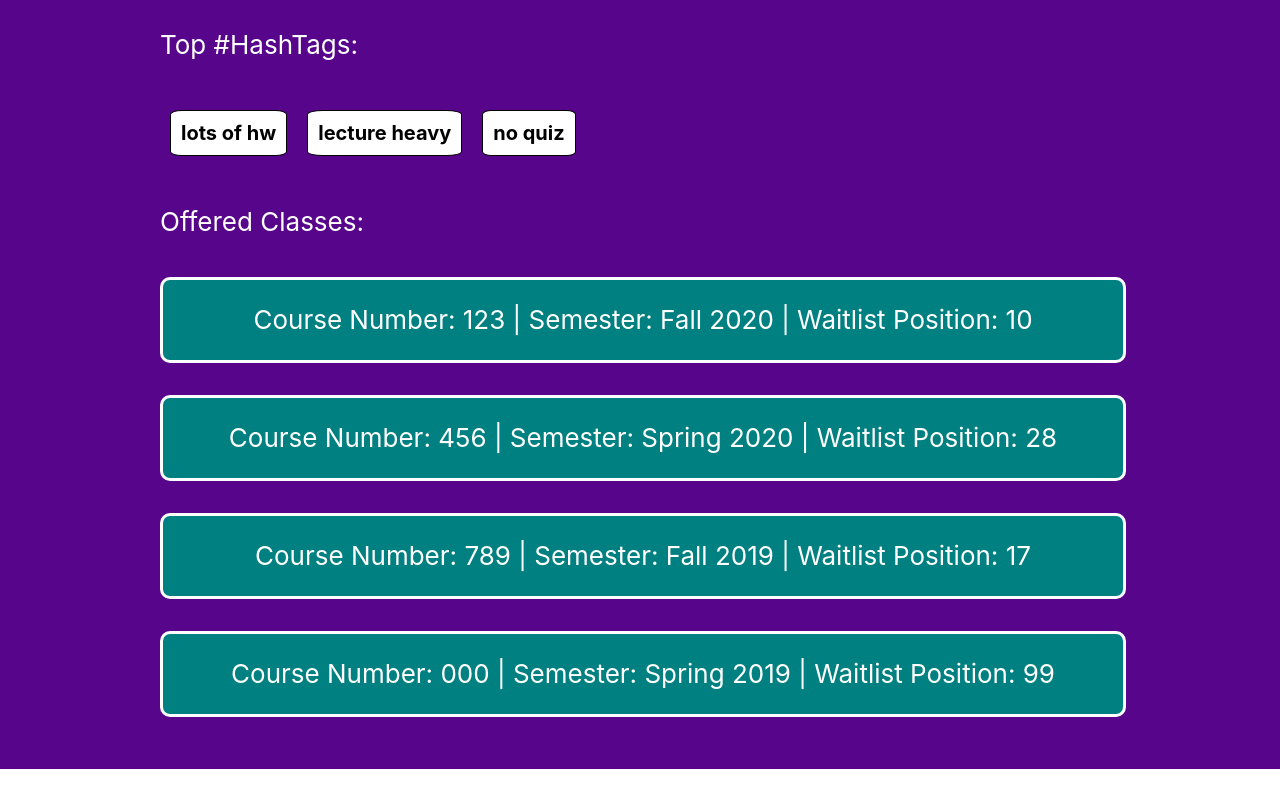
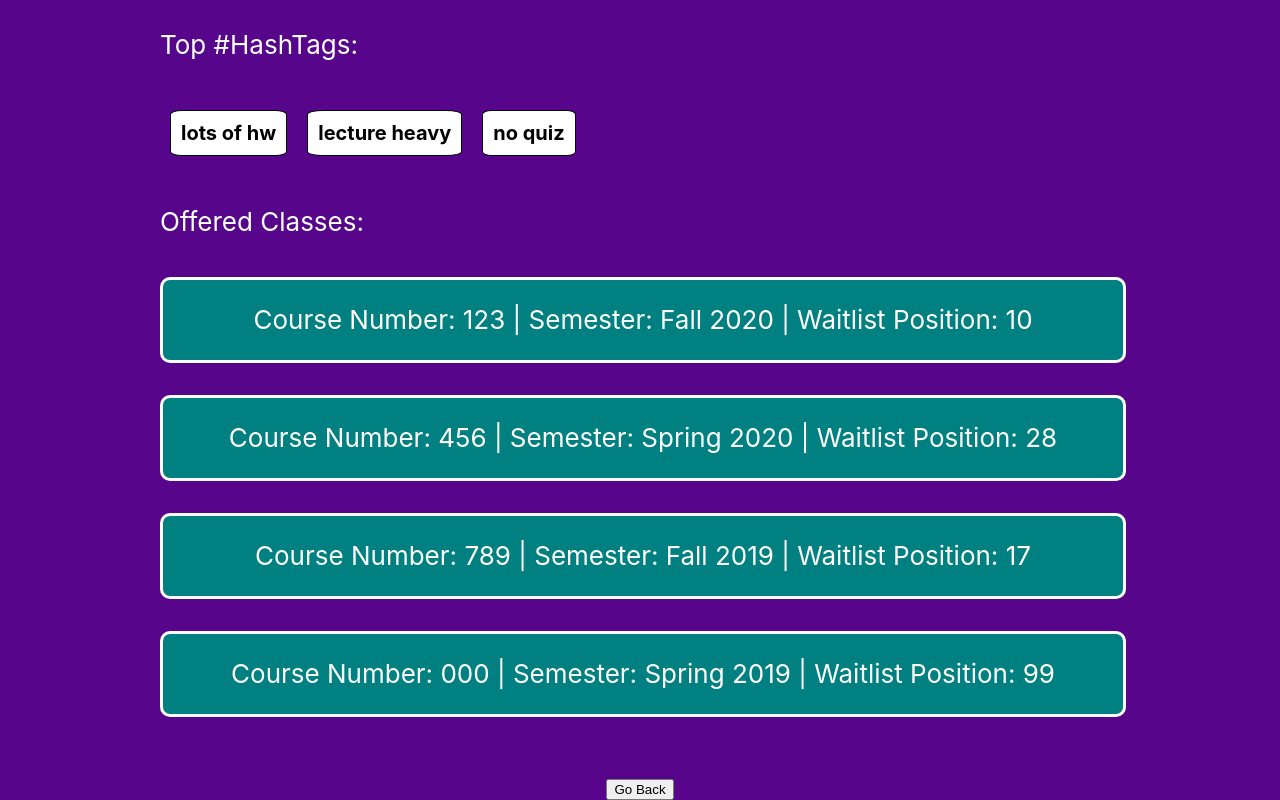
Before and after one commit to software-assignments-spring2021/project-setup-team-kauran-hybrid, a React (Create React App) app in the folder front-end/: page /ProfInfo in a window 1280 px wide. Shown: the part 491-1291 px from the top of the page. Before the commit the page ends 1260 px from the top, so only its background shows below. Built offline with nearby package versions, Linux system fonts and the light colour scheme.

Commit message:
Added return button on ProfInfo

```diff
--- a/front-end/src/ProfInfo.js
+++ b/front-end/src/ProfInfo.js
@@ -20,6 +20,10 @@ const ProfInfo=(props)=>{
         )
       }
       const HashTags = ["lots of hw", "lecture heavy", "no quiz"]
+
+      const goBack = () => {
+        window.history.back();
+      }
 
     return(
       <div className="App-page">
@@ -57,10 +61,12 @@ const ProfInfo=(props)=>{
               <section>
               <ClassModules></ClassModules>
               </section>
-              {/* <ClassModules>
+              <center>
 
 
-            </ClassModules> */}
+                  <button className='Button' onclick={goBack}>Go Back</button>
+
+              </center>
 
           </div>
 
```
